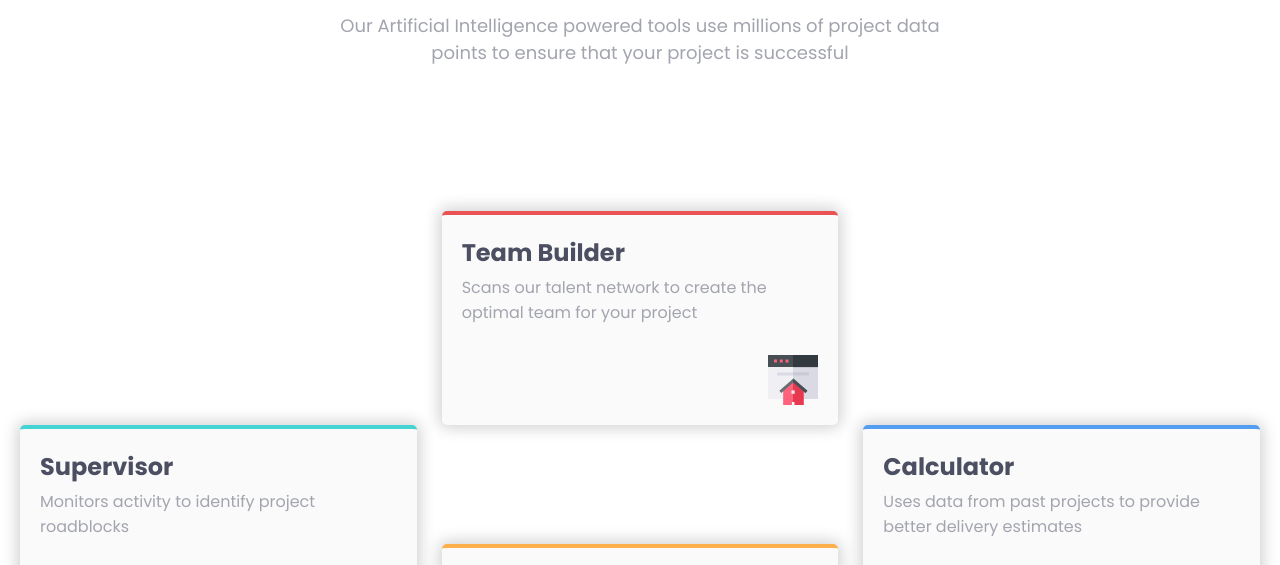
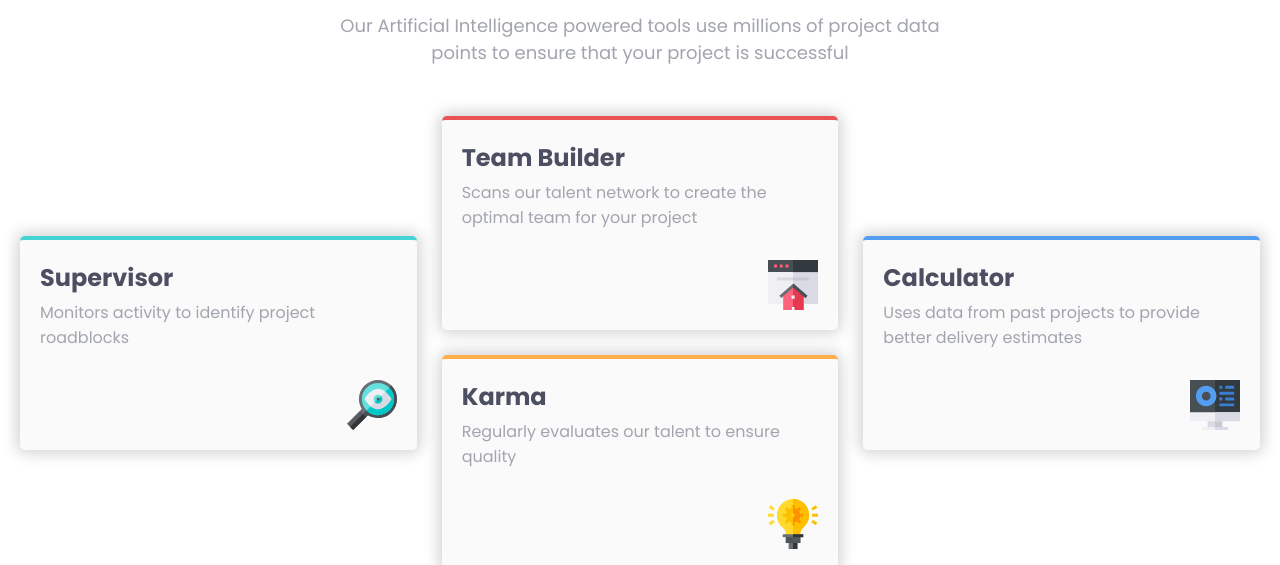
Before and after one commit to imbraian/four-card-section, a plain HTML site: page index.html in a window 1280 px wide. Shown: the part 199-764 px from the top of the page. Drawn offline with Linux system fonts and the light colour scheme.

Commit message:
Update to css
Ignore grid-template-rows

```diff
--- a/styles/style.css
+++ b/styles/style.css
@@ -110,7 +110,6 @@ p {
   .container {
     display: grid;
     grid-template-columns: repeat(6, 1fr);
-    grid-template-rows: repeat(3, 1fr);
     justify-content: center;
     align-content: center;
     gap: 25px;
```
